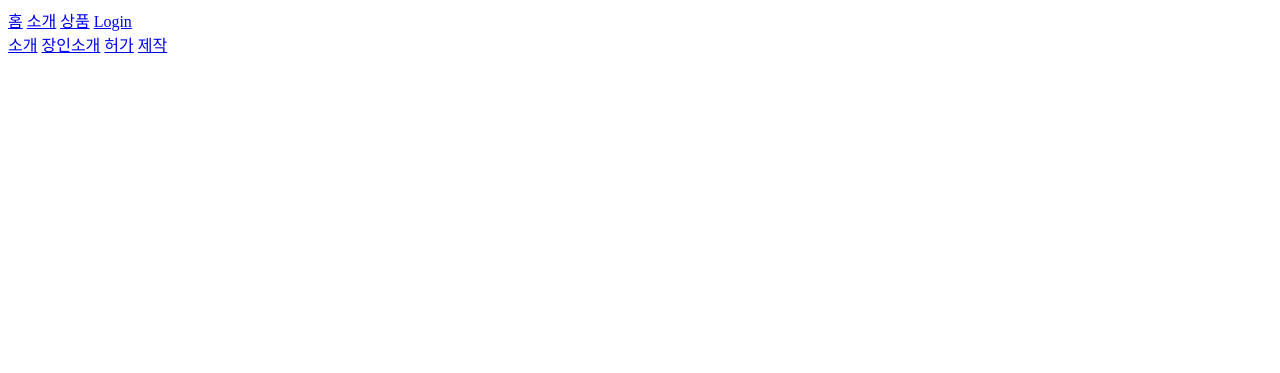
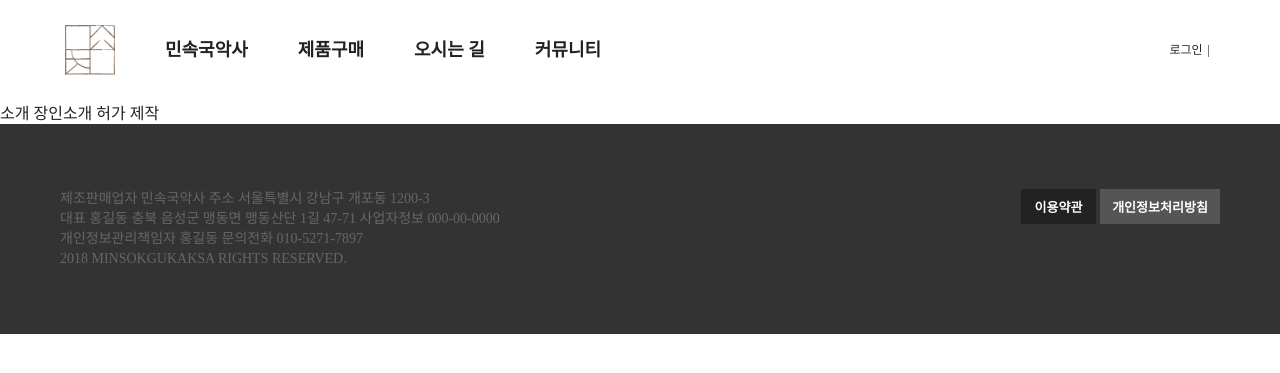
Before and after one commit to GooTec/e_commerce, a Django app: page /info/ in a window 1280 px wide. Shown: the top 373 px of the page. Run offline with Django 3.2, Linux system fonts and the light colour scheme.

Commit message:
SETUPBASEHTML

```diff
--- a/e_commerce/settings.py
+++ b/e_commerce/settings.py
@@ -25,7 +25,10 @@ SECRET_KEY = '2bz&@s(4+h4rhdul_4)2ty3wzw^g!%8%%6abv)h3%2+m=@y!5i'
 # SECURITY WARNING: don't run with debug turned on in production!
 DEBUG = True
 
-ALLOWED_HOSTS = []
+ALLOWED_HOSTS = [
+    'localhost',
+    '147.46.25.176',
+]
 
 
 # Application definition
--- /dev/null
+++ b/shop/static/shop/css/home.css
@@ -0,0 +1,109 @@
+@charset "utf-8";
+/* CSS Document */
+
+* {
+	margin: 0;
+	padding: 0;
+	font-family: "나눔스퀘어", "나눔고딕";
+	color: #222222;
+	text-decoration: none;
+	border: 0;
+	outline: 0;
+}
+
+button:hover {cursor:pointer;}
+ul,li{list-style:none;}
+
+.btn {border: 0; background-color: rgba(255,255,255,0); outline: 0;}
+.m1Btn {width: 150px; height: 50px; margin: 70px 0 150px 0; background-color:#ffffff; border: 2px solid #aaaaaa; font-size: 15px; color:#444444;}
+.m2Btn {width: 150px; height: 50px; margin: 70px 0 87px 0; background-color:#ffffff; border: 2px solid #dddddd; font-size: 15px; color:#444444;}
+.footBtn1 {width: 75px; height: 35px; background-color:#222222; font-size: 13px; color:#fff; font-weight: bold; border: 0;}
+.footBtn2 {width: 120px; height: 35px; background-color:#555555; font-size: 13px; color:#fff; font-weight: bold; border: 0;}
+
+.boardMtit {font-size:32px; font-family:"Noto Serif CJK KR"; margin-top: 150px;}
+.boardStit {font-size:15px; margin-bottom: 100px; margin-top: 10px;}
+
+/* header */
+#header_wrap {float: left; width: 100%;}
+#header_wrap #header {width: 1200px; height: 100px; margin: 0 auto;}
+
+#header_wrap #header #logo { float: left; width: 50px; height: 50px; margin: 25px; line-height: 100px; }
+
+#header_wrap #gnb_m ul {float: left;}
+#header_wrap #gnb_m ul li {float: left; margin: 0 25px; line-height: 100px; font-size: 18px; font-weight: bold;}
+
+#header_wrap #gnb_s ul {float: right; margin-right: 25px;}
+#header_wrap #gnb_s ul li {float: left; line-height: 100px; font-size: 12px;}
+#header_wrap #gnb_s ul li span {margin: 0 5px;}
+
+#header_wrap #header #gnb_m a:hover {color: #e3cd73;}
+
+/* banner */
+#banner_wrap {float: left; width: 100%; background: url(banner1.png) no-repeat center; -webkit-background-size: cover;-moz-background-size: cover;-o-background-size: cover;background-size: cover;}
+#banner_wrap #banner {width: 1200px; height: 600px; margin: 0 auto;}
+#banner_wrap #btnL {float: right; width: 62px; height: 62px; margin-top: 500px;}
+#banner_wrap #btnR {float: right; width: 62px; height: 62px; margin-top: 500px;}
+
+/* 민속국악사 2018 추천상품 */
+#m1_wrap {float: left; width: 100%;}
+#m1_wrap #m1 {width: 1200px; margin: 0 auto;}
+#m1_wrap #m1 #m1_header {float: left; width: 1200px; text-align: center;}
+#m1_wrap #m1 #m1_cont {float: left; width: 1200px; text-align: center;}
+#m1_wrap #m1 #m1_cont ul {}
+#m1_wrap #m1 #m1_cont ul li {float: left;}
+#m1_wrap #m1 #m1_cont ul li p {width: 300px; margin-bottom: 5px;}
+#m1_wrap #m1 #m1_cont ul li p img {width: 276px; margin: 12px;}
+
+/* 민속국악사 둘러보기 */
+#m2_wrap {float: left; width: 100%; background-color: #f9f9f9; padding-bottom: 150px;}
+#m2_wrap #m2 {width: 1200px; margin: 0 auto;}
+#m2_wrap #m2 #m2_header {float: left; width: 1200px; text-align: center;}
+#m2_wrap #m2 #m2_cont {float: left; width: 1200px; text-align: center;}
+	/* 1. 조대석 장인 */
+	#m2_wrap #m2 #m2_cont #m2_cont_1 {float: left; width: 1200px; text-align: center; margin-bottom: 20px;}
+	#m2_wrap #m2 #m2_cont #m2_cont_1 img {width: 755px; float: left;}
+	#m2_wrap #m2 #m2_cont #m2_cont_1 div {box-shadow: 0 0 5px #d6d6d6; width: 365px; float: right; font-size: 16px; text-align: left; padding-left: 60px; padding-top: 60px; height: 370px; line-height: 25px; margin-left: 20px;}
+	#m2_wrap #m2 #m2_cont #m2_cont_1 div span {font-size:30px; font-family:"Noto Serif CJK KR";}
+	#m2_wrap #m2 #m2_cont #m2_cont_1 div p{margin-bottom: 30px;}
+	/* 2. 민속국악사 개포점 */
+	#m2_wrap #m2 #m2_cont #m2_cont_2 {float: left; width: 1200px; text-align: center; margin-bottom: 20px;}
+	#m2_wrap #m2 #m2_cont #m2_cont_2 img {width: 755px; float: right;}
+	#m2_wrap #m2 #m2_cont #m2_cont_2 div {box-shadow: 0 0 5px #d6d6d6; width: 365px; float: left; font-size: 16px; text-align: right; padding-right: 60px; padding-top: 60px;line-height: 25px; margin-right: 20px;}
+	#m2_wrap #m2 #m2_cont #m2_cont_2 div span {font-size:30px; font-family:"Noto Serif CJK KR";}
+	#m2_wrap #m2 #m2_cont #m2_cont_2 div p{margin-bottom: 30px;}
+	/* 3. 민속국악사 제품 */
+	#m2_wrap #m2 #m2_cont #m2_cont_3 {float: left; width: 1200px; text-align: center;}
+	#m2_wrap #m2 #m2_cont #m2_cont_3 img {width: 755px; float: left;}
+	#m2_wrap #m2 #m2_cont #m2_cont_3 div {box-shadow: 0 0 5px #d6d6d6; width: 365px; float: right; font-size: 16px; text-align: left; padding-left: 60px; padding-top: 60px;line-height: 25px; margin-left: 20px;}
+	#m2_wrap #m2 #m2_cont #m2_cont_3 div span {font-size:30px; font-family:"Noto Serif CJK KR";}
+	#m2_wrap #m2 #m2_cont #m2_cont_3 div p{margin-bottom: 30px;}
+
+/* 민속국악사 소통공간 */
+#m3_wrap {float: left; width: 100%;}
+#m3_wrap #m3 {width: 1200px; margin: 0 auto;}
+#m3_wrap #m3 #m3_header {float: left; width: 1200px; text-align: center;}
+#m3_wrap #m3 #m3_cont {float: left; width: 1200px; text-align: center;}
+#m3_wrap #m3 #m3_cont p {border-top: 3px solid #eada9d; height: 100px; text-align: left;font-size:28px; line-height: 100px; font-family:"Noto Serif CJK KR";}
+
+#m3_wrap #m3 tr {height: 50px; width: 588px;}
+#m3_wrap #m3 tr td {height: 50px; border-bottom: 1px solid #dddddd;}
+#m3_wrap #m3 tr td:nth-child(1) {width: 528px; text-align: left;}
+#m3_wrap #m3 tr td:nth-child(2) {width: 60px;color: #888888; }
+
+	/* 1. 공지사항 */
+	#m3_wrap #m3 #m3_cont #m3_cont_1 {width: 588px; float: left;}
+	/* 2. 문의게시판 */
+	#m3_wrap #m3 #m3_cont #m3_cont_2 {width: 588px; float: right;}
+
+/* 찾아오시는 길 */
+#m4_wrap {float: left; width: 100%; padding-bottom: 200px;}
+#m4_wrap #m4 {width: 1200px; margin: 0 auto;}
+#m4_wrap #m4 #m4_header {float: left; width: 1200px; text-align: center;}
+#m4_wrap #m4 #m4_cont {float: left; width: 1200px; text-align: center;}
+#m4_wrap #m4 #m4_cont img {width: 1200px;}
+
+/* footer */
+#footer_wrap {float: left; width: 100%; background-color: #333333; padding: 65px 0;}
+#footer_wrap #footer {width: 1200px; margin: 0 auto;}
+#footer_wrap #footer #copyright {font-size: 14px; line-height: 20px; color: #666666; text-align: left; margin-left: 20px; width: 700px; float: left;}
+#footer_wrap #footer #footBtn {margin-right: 20px; width: 300px; float: right; text-align: right;}
--- /dev/null
+++ b/shop/static/shop/js/javascript.js
@@ -0,0 +1,28 @@
+// JavaScript Document
+
+/* Banner Start */
+var BannerImage = 1;
+var BannerImageMAX = 2;
+
+function banner_click_left() {
+	if(BannerImage>1){
+
+		BannerImage -= 1;
+		var fileName = "banner"+BannerImage+".png";
+
+		var banner_wrap = document.getElementById("banner_wrap");
+		banner_wrap.style.backgroundImage = "url("+fileName+")";
+	}
+}
+
+function banner_click_right() {
+	if(BannerImage<BannerImageMAX){
+
+		BannerImage += 1;
+		var fileName = "banner"+BannerImage+".png";
+
+		var banner_wrap = document.getElementById("banner_wrap");
+		banner_wrap.style.backgroundImage = "url("+fileName+")";
+	}
+}
+/* Banner End */
--- a/shop/templates/shop/base.html
+++ b/shop/templates/shop/base.html
@@ -1,26 +1,61 @@
-<!DOCTYPE html>
-<html lang="ko">
+<!doctype html>
+<html>
 <head>
-    <meta charset="UTF-8">
-    <title>Title</title>
+<meta charset="utf-8">
+{% load static %}
+<title>민속국악사</title>
+<link rel= "stylesheet" type="text/css" href="{% static 'shop/css/home.css' %}">
+<script src="{% static 'shop/js/javascript.js' %}"></script>
 </head>
+
 <body>
+	<!-- header -->
+	<div id="header_wrap">
+		<div id="header">
+			<!-- 로고 -->
+			<a href="{% url 'shop:home' %}"><img id="logo" alt="민속국악사" title="민속국악사" src="{% static 'shop/assets/logo.png' %}"/></a>
 
-<header>
+			<!-- 메인 메뉴 -->
+			<nav id="gnb_m">
+				<ul>
+					<li><a href="#" title="민속국악사">민속국악사</a></li>
+					<li><a href="#" title="제품구매">제품구매</a></li>
+					<li><a href="#" title="오시는 길">오시는 길</a></li>
+					<li><a href="#" title="커뮤니티">커뮤니티</a></li>
+				</ul>
+			</nav>
 
-    <a href=" {% url 'shop:home' %}">홈</a>
-    <a href=" {% url 'shop:info' %}">소개</a>
-    <a href=" {% url 'shop:products' %}">상품</a>
-    {% if user.is_active %}
-        <a href=" {% url 'shop:profile' %}">마이페이지</a>
-        <a href="{% url 'logout' %}">Logout</a>
-    {% else %}
-        <a href="{% url 'login' %}"> <span class="glyphicon glyphicon-user"></span> Login</a>
-    {% endif %}
-</header>
+			<!-- 부 메뉴 -->
+			<nav id="gnb_s">
+				<ul>
+                    {% if user.is_active %}
+                    <li><a href="{% url 'shop:profile' %}">마이 페이지</a></li>
+                    <li><a href="#" title="장바구니">장바구니</a><span>|</span></li>
+                    <li><a href="{% url 'logout' %}">로그아웃</a></li>
+                    {% else %}
+					<li><a href="{% url 'login' %}" title="로그인">로그인</a><span>|</span></li>
+                    {% endif %}
+				</ul>
+			</nav>
+		</div>
+	</div>
 
 {% block content %}
 {% endblock %}
 
+    <div id="footer_wrap">
+		<div id="footer">
+			<div id="copyright">
+				제조판매업자 민속국악사  주소 서울특별시 강남구 개포동 1200-3<br/>
+				대표 홍길동  충북 음성군 맹동면 맹동산단 1길 47-71  사업자정보 000-00-0000<br/>
+				개인정보관리책임자 홍길동  문의전화 010-5271-7897<br/>
+				2018 MINSOKGUKAKSA RIGHTS RESERVED.
+			</div>
+			<div id="footBtn">
+				<button class="footBtn1" type="button" title="이용약관">이용약관</button>
+				<button class="footBtn2" type="button" title="개인정보처리방침">개인정보처리방침</button>
+			</div>
+		</div>
+	</div>
 </body>
 </html>
```
Also changed, not shown: shop/templates/shop/home.html (+120 -1 lines), shop/static/shop/assets/banner1.png (added), shop/static/shop/assets/banner2.png (added), shop/static/shop/assets/buttonLeft.png (added), shop/static/shop/assets/buttonRight.png (added), shop/static/shop/assets/logo.png (added), shop/static/shop/assets/m2_cont_1.png (added), shop/static/shop/assets/m2_cont_2.png (added), shop/static/shop/assets/m2_cont_3.png (added), shop/static/shop/assets/map.png (added), shop/static/shop/assets/sample.png (added).
